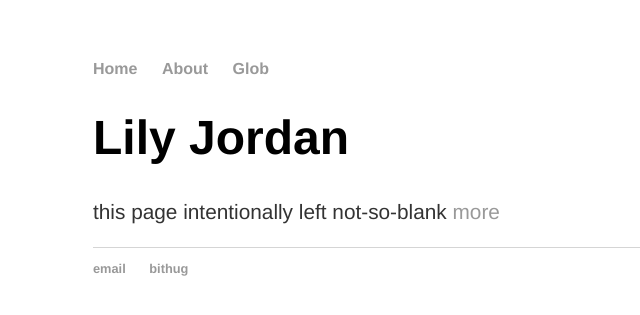
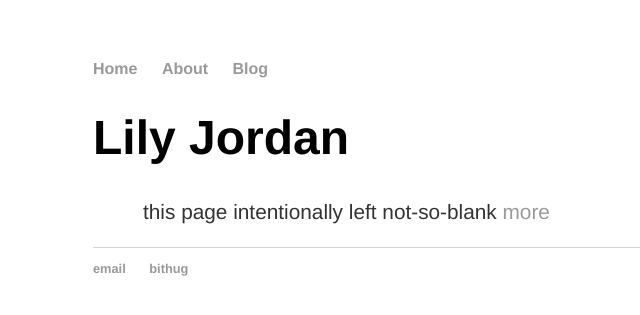
Before and after one commit to lajordan/lajordan.github.io, a Jekyll site: the page built from index.html, in a window 1280 px wide. Shown: the top 315 px of the page, without its empty margins (99-739 px from the left). Built offline with Jekyll 4.4.1, drawn with Linux system fonts in a browser that asks for light colours.

Commit message:
css indent

```diff
--- a/_layouts/default.html
+++ b/_layouts/default.html
@@ -10,7 +10,7 @@
 	    		<ul>
 	        		<li><a href="/">Home</a></li>
 		        	<li><a href="/about">About</a></li>
-	        		<li><a href="/blog">Glob</a></li>
+	        		<li><a href="/blog">Blog</a></li>
 	    		</ul>
 			</nav>
 			<div class="container">
--- a/blog/index.html
+++ b/blog/index.html
@@ -1,6 +1,6 @@
 ---
 layout: default
-title: Glob
+title: Blog
 ---
 	<h1>{{ page.title }}</h1>
 	<ul class="posts">
--- a/css/main.css
+++ b/css/main.css
@@ -28,6 +28,7 @@ p {
     line-height: 1.4em;
     color: #333;
     font-family:'Helvetica', 'Arial', 'Sans-Serif';
+    text-indent: 50px;
 }
 footer {
     border-top: 1px solid #d5d5d5;
```
Also changed, not shown: _posts/2017-09-26-a-wearable-parable.md (+1 -1 lines).
